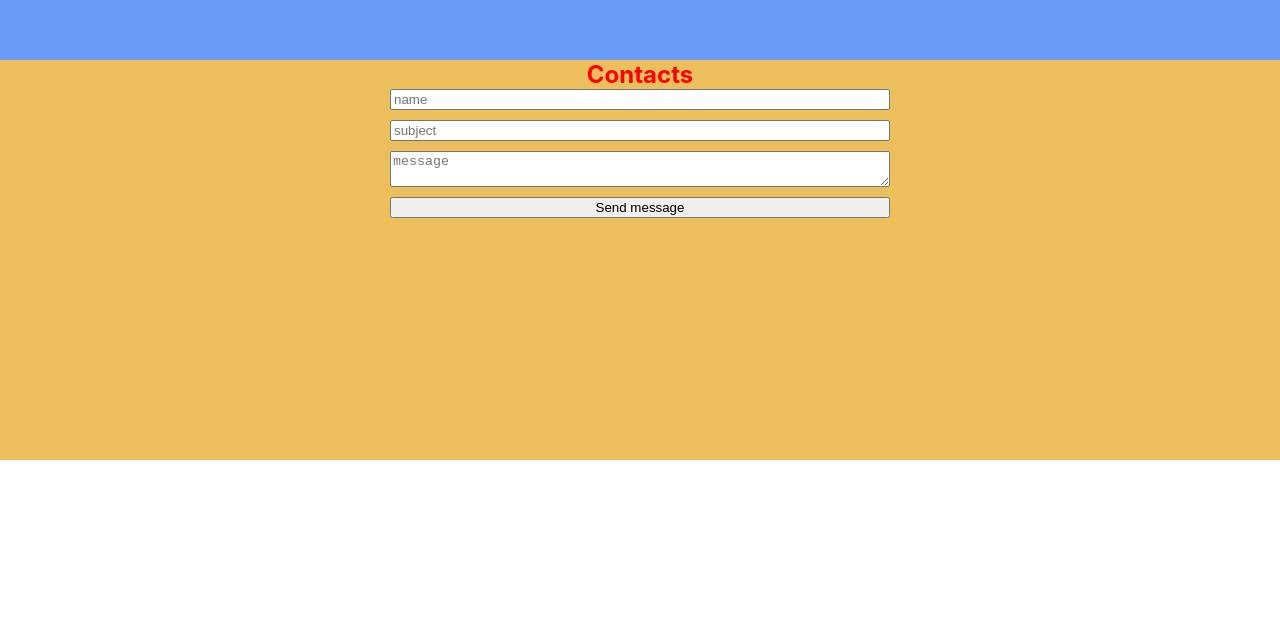
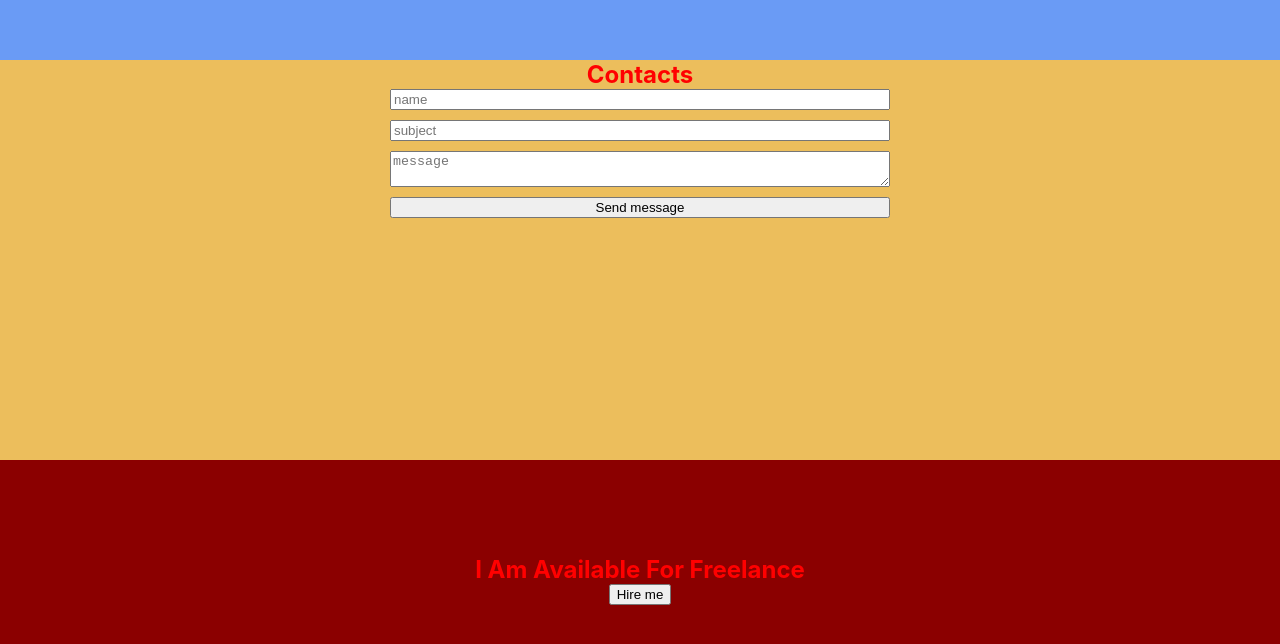
Before and after one commit to Yelkira/StyledPortfolio, a React app: page / in a window 1280 px wide. Shown: the part 2794-3438 px from the top of the page. Before the commit the page ends 3254 px from the top, so only its background shows below. Built offline with nearby package versions, Linux system fonts and the light colour scheme.

Commit message:
Slogan section done

```diff
--- a/src/App.tsx
+++ b/src/App.tsx
@@ -3,6 +3,7 @@
 import {Contacts} from "./layout/sections/contacts/Contacts";
 import {Main} from "./layout/sections/main/Main";
 import {Skills} from "./layout/sections/skills/Skills";
+import {Slogan} from "./layout/sections/slogan/Slogan";
 import {Testimony} from "./layout/sections/testimony/Testimony";
 import {Works} from "./layout/sections/works/Works";
 
@@ -16,6 +17,7 @@
             <Works/>
             <Testimony/>
             <Contacts/>
+            <Slogan/>
         </div>
     );
 }
--- /dev/null
+++ b/src/layout/sections/slogan/Slogan.tsx
@@ -0,0 +1,22 @@
+import React from 'react';
+import styled from "styled-components";
+import {Button} from "../../../components/button/Button";
+import {SectionTitle} from "../../../components/SectionTitle";
+
+export const Slogan = () => {
+    return (
+        <StyledSlogan>
+                <SectionTitle>I Am Available For Freelance</SectionTitle>
+                <Button>Hire me</Button>
+        </StyledSlogan>
+    );
+};
+
+const StyledSlogan = styled.section`
+  display: flex;
+  flex-direction: column;
+  justify-content: center;
+  align-items: center;
+  min-height: 30vh;
+  background-color: darkred;
+`
```
